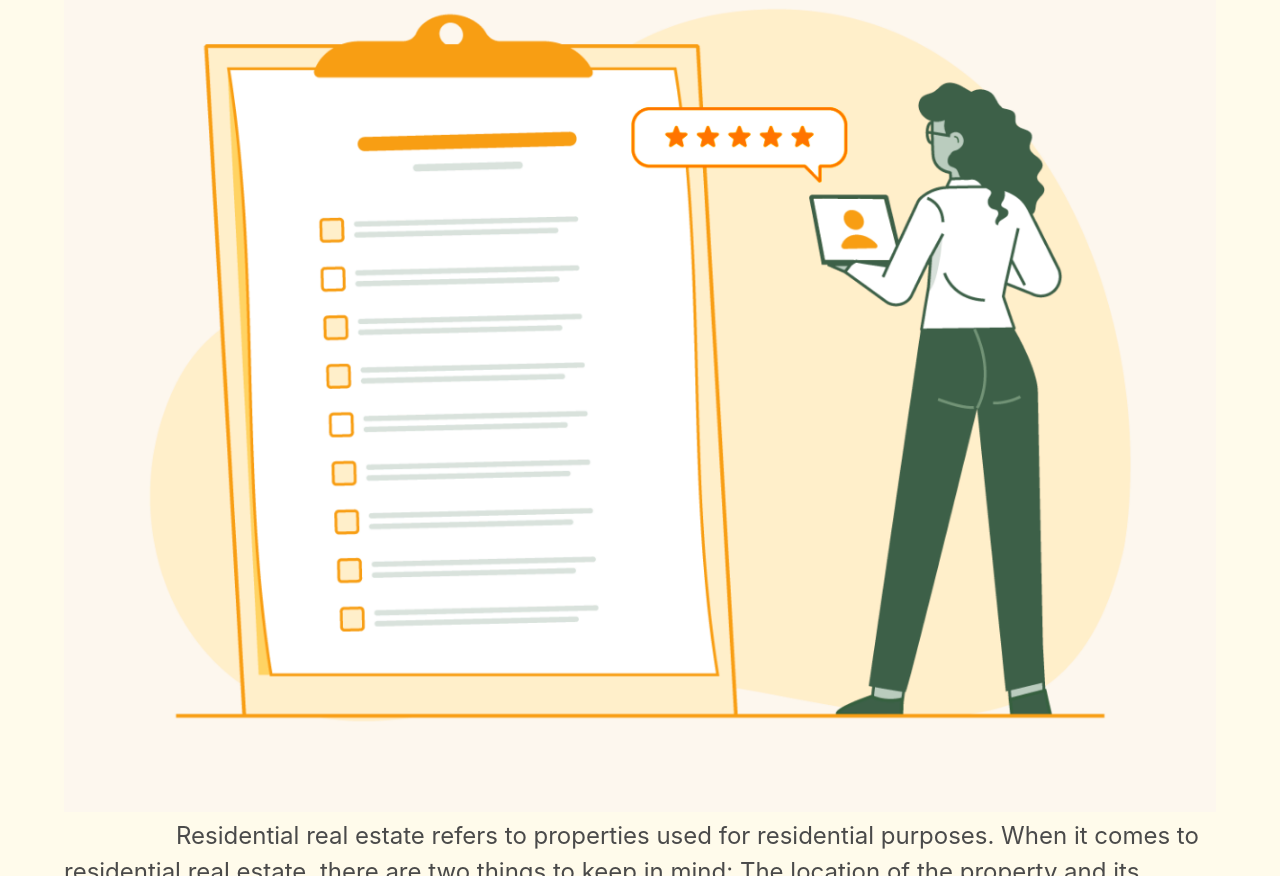
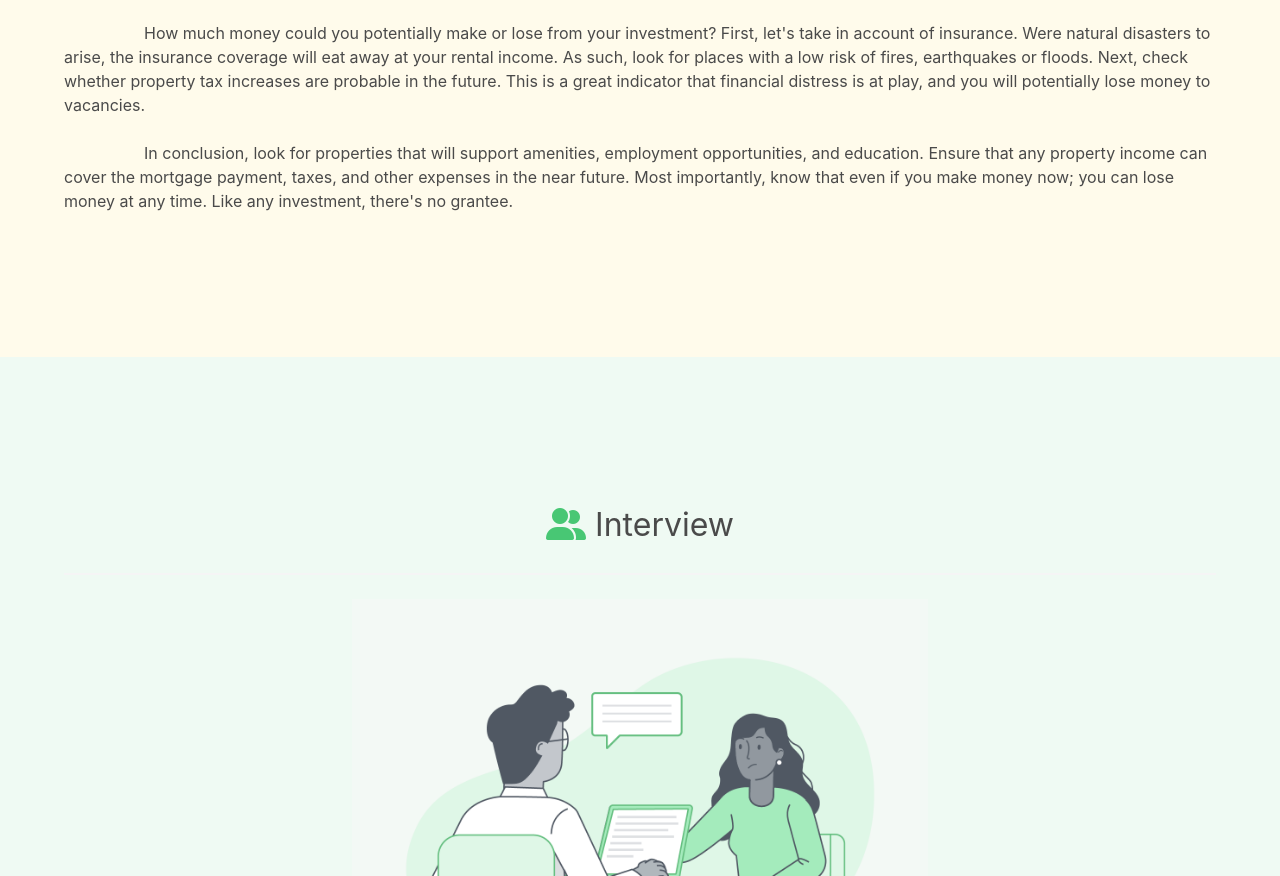
Before and after one commit to narissarah/real-estate, a website: page index.html in a window 1280 px wide. Shown: the part 1924-2800 px from the top of the page. Drawn offline with Linux system fonts and the light colour scheme; files that its build step writes are made by us from their sources.

Commit message:
Initial commit

```diff
--- a/index.html
+++ b/index.html
@@ -5,7 +5,8 @@
 	<meta name="viewport"
 	      content="width=device-width, user-scalable=no, initial-scale=1.0, maximum-scale=1.0, minimum-scale=1.0">
 	<meta http-equiv="X-UA-Compatible" content="ie=edge">
-	<title class="fas fa-home">Residential Real Estate</title>
+	<title>Residential Real Estate</title>
+	<link rel="icon" type="image/gif/png" href="img/logo.png">
 	<link rel="stylesheet" href="scss/mystyle.css">
 	<script src="https://kit.fontawesome.com/2d69b309d1.js"></script>
 	<script src="myscript.js"></script>
@@ -45,7 +46,6 @@
 		<source src="audio.mp3">
 	</audio>
 	<nav class="navbar container is-transparent is-fixed-top">
-		<img src="img/rainbow.png" width="112" height="28">
 		<div class="navbar-brand">
 			<div class="navbar-burger" data-target="navbarExampleTransparentExample">
 				<span></span>
--- a/scss/mystyle.scss
+++ b/scss/mystyle.scss
@@ -49,18 +49,27 @@ nav {
   }
 main {
   h2 {
-	font-size: 3rem;
+	font-size: 2rem;
 	text-align: center;
 	}
   h3 {
-	font-size: 2rem;
+	font-size: 1.5rem;
 	}
   p {
-	font-size: 1.5rem;
+	font-size: 1rem;
 	}
   .indent {
 	p{
-	  text-indent: 7rem;
+	  text-indent: 5rem;
 	  }
 	}
+  img {
+	display: block;
+	max-width: 50%;
+	height: auto;
+	text-align: center;
+	margin-left: auto;
+	margin-right: auto;
+
+	}
   }
```
Also changed, not shown: img/logo.png (added), scss/mystyle.css, 1 other file.
